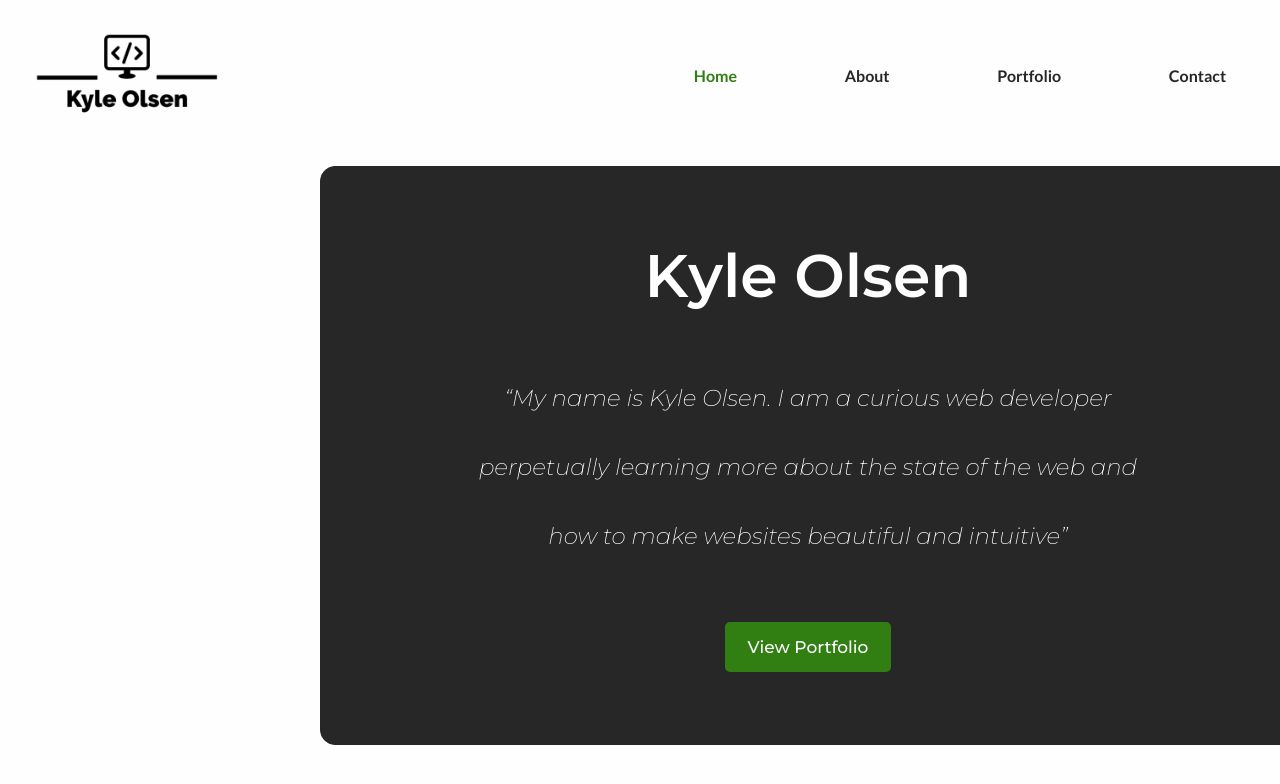
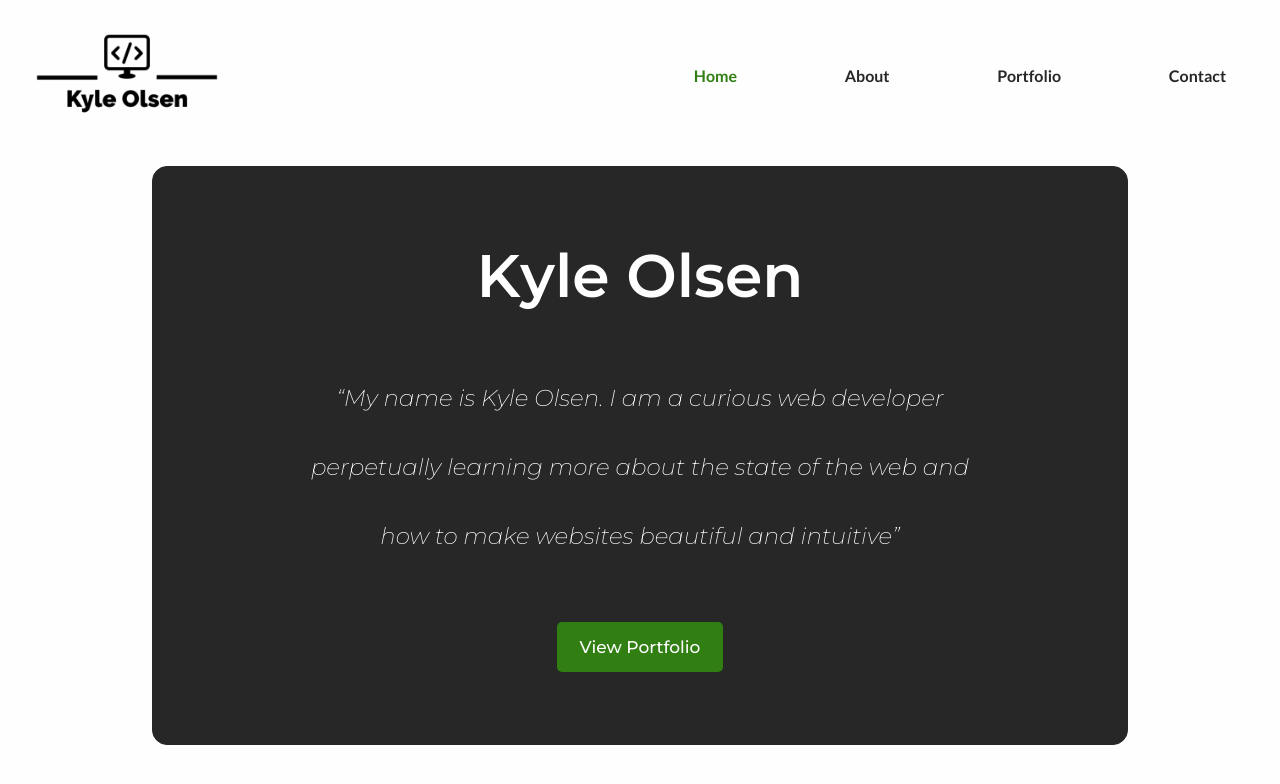
Before and after one commit to Keo222/my-portfolio, a React (Create React App) app: page / in a window 1280 px wide. Shown: the top 784 px of the page. Built offline with nearby package versions, Linux system fonts and the light colour scheme.

Commit message:
change homepage styling to better work on macbook

```diff
--- a/src/pages/Home.tsx
+++ b/src/pages/Home.tsx
@@ -15,11 +15,10 @@ const HomeContainer = styled.div`
 `;
 
 const LargeOutlineDiv = styled.div`
-  width: clamp(280px, calc(80vw - 5rem), 1400px);
+  width: clamp(280px, calc(80% - 5rem), 1400px);
   min-height: calc(95vh - 173px - 5rem);
 
-  margin-left: clamp(5vw, 25vw, 25vw);
-  margin-right: 2vw;
+  margin-inline: auto;
   margin-top: calc(100vh - (98vh - 173px) - 173px);
 
   padding-top: 2rem;
```
